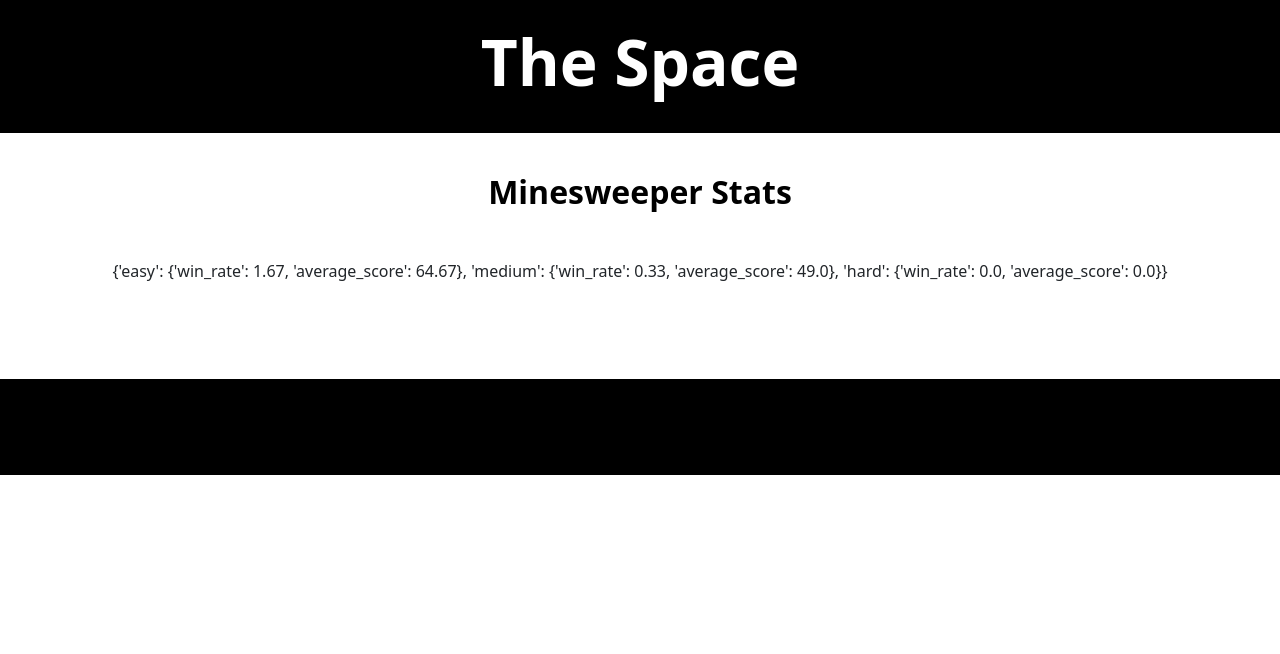
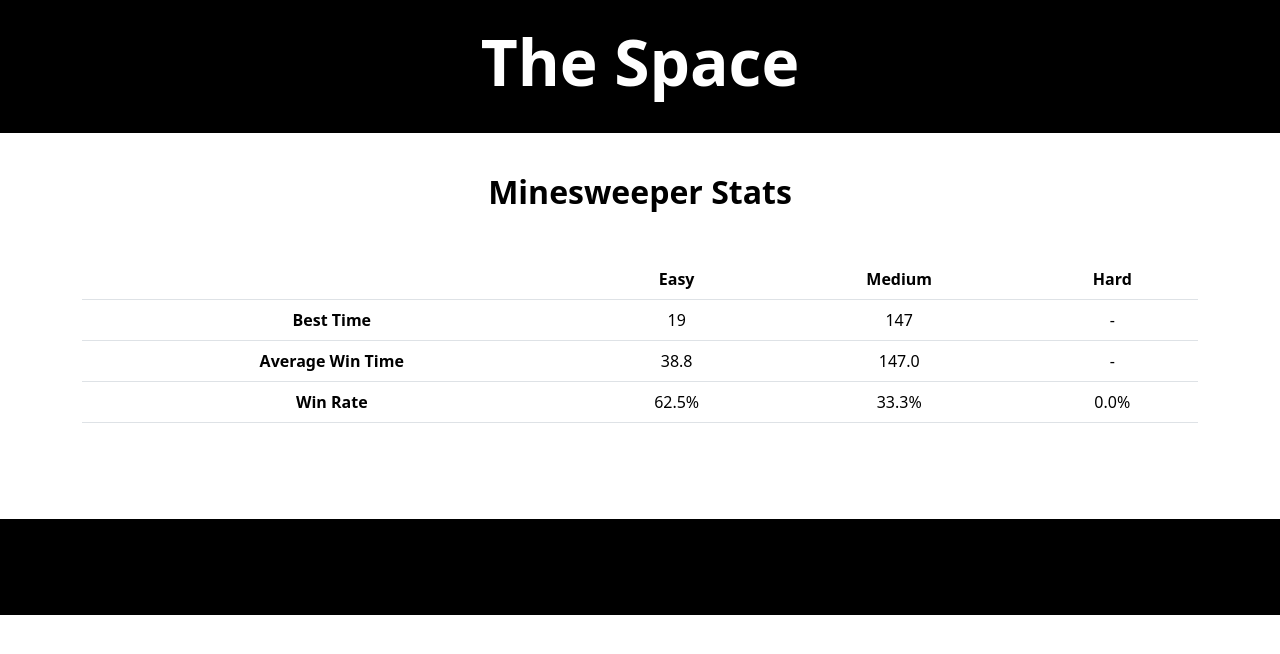
Before and after one commit to frankobjank/cs50_final_project, a Flask app: page /minesweeper/stats in a window 1280 px wide. Shown: the top 654 px of the page. Run offline with Flask 3, Linux system fonts and the light colour scheme; data comes from the database, SQL or seed files in the repository; both versions use the stored data as it was after the commit.

Commit message:
Rendered stats tables for Minesweeper. Moved some functions into helpers from app.py.

```diff
--- a/app.py
+++ b/app.py
@@ -3,6 +3,7 @@ import minesweeper_game
 from flask_session import Session
 import sqlite3
 from time import time, strftime, localtime
+from helpers import dict_factory, to_percent
 
 # link to access app for debug http://127.0.0.1:5000
 
@@ -125,32 +126,46 @@ def minesweeper_stats():
         # To do in one transaction, could sort into mode as
         for mode in modes:
             db_responses[mode] = conn.execute(
-                "SELECT score, win FROM ms_stats WHERE user_id = ? AND mode = ? AND score != 0", ("1", mode)
+                "SELECT score, win, date FROM ms_stats WHERE user_id = ? AND mode = ? AND score != 0", ("1", mode)
             )
 
     ### To format date::
     # for mode, response in db_responses.items():
-        # for r in response:
-            # r["date"] = strftime("%Y-%m-%d %H:%M:%S", localtime(r["date"]))
-            # print(f"{mode}: {r}")
+    #     for r in response:
+    #         r["date"] = strftime("%Y-%m-%d %H:%M:%S", localtime(r["date"]))
+    #         print(f"{mode}: {r}")
 
-    # Calculate win rate and average time for win
-    data = {"easy": {}, "medium": {}, "hard": {}}  # {"easy": {win_rate: 0, average_score: 0}...}
+    # Calculate win rate and average time for win, best time for all modes
+    data = {"easy": {}, "medium": {}, "hard": {}}  # {"easy": {win_rate: 0, ...} ...}
 
-    modes = ["easy", "medium", "hard"]
+    for mode in data.keys():
+        games_won = 0.0
+        total_win_scores = 0.0
+        total_games = 0.0
+        best_time = 0
 
-    for mode in modes:
-        games_won = 0.0
-        total_scores = 0.0
         for row in db_responses[mode]:
+            total_games += 1
+
+            # get stats from won games
             if row["win"]:
+                # get lowest non-zero value for best_time
+                if best_time == 0 or best_time > row["score"]:
+                    best_time = row["score"]
                 games_won += row["win"]
-                total_scores += row["score"]
+                total_win_scores += row["score"]
 
-        total_games = float(len(db_responses))
+        if total_games != 0:
+            data[mode]["win_rate"] = to_percent(games_won / total_games)
+        else:
+            data[mode]["win_rate"] = "-"
 
-        data[mode]["win_rate"] = round(games_won/total_games, 2)
-        data[mode]["average_score"] = round(total_scores/total_games, 2)
+        if games_won != 0:
+            data[mode]["average_win_score"] = round(total_win_scores / games_won, 1)
+            data[mode]["best_time"] = best_time
+        else:
+            data[mode]["average_win_score"] = "-"
+            data[mode]["best_time"] = "-"
 
     return fl.render_template("minesweeper_stats.html", data=data)
 
@@ -159,8 +174,3 @@ def minesweeper_stats():
 def register(user_id):
     with sqlite3.connect("database.db") as conn:
         conn.execute("INSERT INTO users (username, date) VALUES (?, ?)", (user_id, int(time())))
-
-# For returning SQL as dict
-def dict_factory(cursor, row):
-    fields = [column[0] for column in cursor.description]
-    return {key: value for key, value in zip(fields, row)}
--- /dev/null
+++ b/helpers.py
@@ -0,0 +1,10 @@
+# For returning SQL as dict
+def dict_factory(cursor, row):
+    fields = [column[0] for column in cursor.description]
+    return {key: value for key, value in zip(fields, row)}
+
+
+
+def to_percent(n: float) -> str:
+    """Format as a percentage with 1 decimal place."""
+    return f"{(n * 100.0):,.1f}%"
--- a/templates/minesweeper_stats.html
+++ b/templates/minesweeper_stats.html
@@ -10,6 +10,33 @@
 
 {% block main %}
     <div class="stats mb-5">
-        {{ data }}
+        <table class="table">
+            <thead>
+                <th></th>
+                <th>Easy</th>
+                <th>Medium</th>
+                <th>Hard</th>
+            </thead>
+            <tbody>
+                <tr>
+                    <th>Best Time</th>
+                    <td>{{ data["easy"]["best_time"] }}</td>
+                    <td>{{ data["medium"]["best_time"] }}</td>
+                    <td>{{ data["hard"]["best_time"] }}</td>
+                </tr>
+                <tr>
+                    <th>Average Win Time</th>
+                    <td>{{ data["easy"]["average_win_score"] }}</td>
+                    <td>{{ data["medium"]["average_win_score"] }}</td>
+                    <td>{{ data["hard"]["average_win_score"] }}</td>
+                </tr>
+                <tr>
+                    <th>Win Rate</th>
+                    <td>{{ data["easy"]["win_rate"] }}</td>
+                    <td>{{ data["medium"]["win_rate"] }}</td>
+                    <td>{{ data["hard"]["win_rate"] }}</td>
+                </tr>
+            </tbody>
+        </table>
     </div>
 {% endblock %}
```
Also changed, not shown: database.db.
